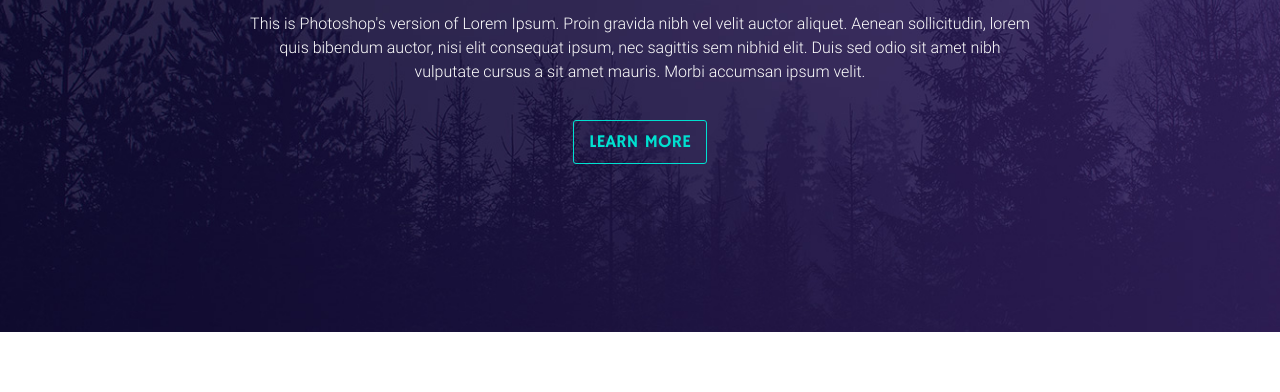
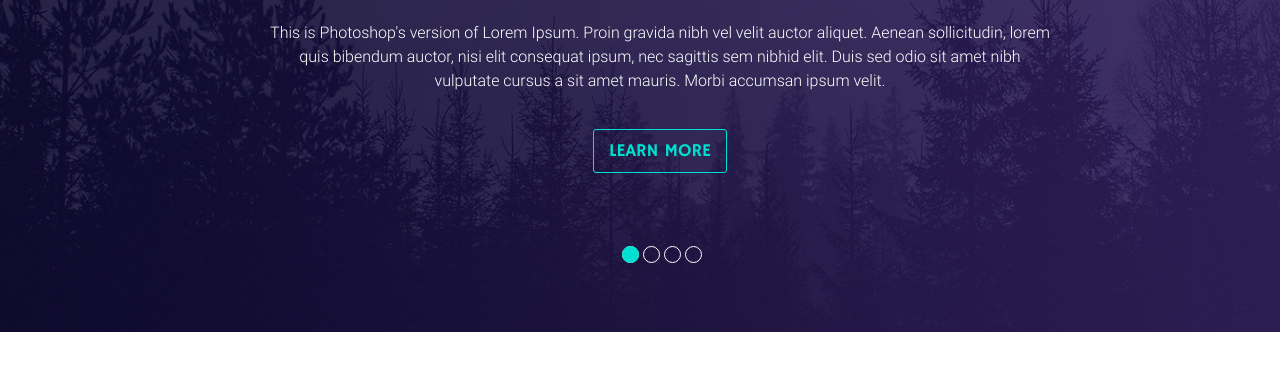
Before and after one commit to Orynik/Tajam-Landing, a plain HTML site: page index.html in a window 1280 px wide. Shown: the part 308-700 px from the top of the page. Drawn offline with Linux system fonts and the light colour scheme.

Commit message:
Added slider for header

```diff
--- a/css/style.css
+++ b/css/style.css
@@ -180,16 +180,21 @@ a.active:focus{
 
 .content{
     position: relative;
-
     display: flex;
     flex-direction: column;
     justify-content: center;
     align-items: center;
     width: 900px;
-    height: 574px;
+    height: 560px;
     margin: 0 auto;
-
+    transition: all 0.5s ease-in-out;
     color: #fff;
+    opacity: 0;
+    visibility: hidden;
+    -webkit-transition: all 0.5s ease-in-out;
+    -moz-transition: all 0.5s ease-in-out;
+    -ms-transition: all 0.5s ease-in-out;
+    -o-transition: all 0.5s ease-in-out;
 }
 
 .content h1{
@@ -213,6 +218,69 @@ a.active:focus{
     width: 58px;
 
     color: #00e0d0;
+}
+
+.slider li {
+    position: absolute;
+
+}
+.slider input {
+    display: none;
+}
+
+.slider label {
+    position: absolute;
+    bottom: 70px;
+    left: 0px;
+    z-index: 10;
+
+    display: block;
+    width: 15px;
+    height: 15px;
+    border: 1px solid #fff;
+    border-radius: 100%;
+
+    transition: all .5s ease;
+    -webkit-transition: all .5s ease-in-out;
+    -moz-transition: all .5s ease;
+    -ms-transition: all .5s ease;
+    -o-transition: all .5s ease;
+
+    background-color: transparent;
+
+    cursor: pointer;
+}
+
+.slider li:nth-child(1) label {
+    left: 412px;
+}
+.slider li:nth-child(2) label {
+    left: 433px;
+}
+.slider li:nth-child(3) label {
+    left: 454px;
+}
+.slider li:nth-child(4) label {
+    left: 475px;
+}
+
+.slider li input:checked ~ .content{
+    opacity: 1;
+    visibility: visible;
+}
+
+.slider li input:checked ~ label::before{
+    content: "";
+    position: absolute;
+    z-index: 15;
+    left: -1px;
+    top: -1px;
+
+    width: 17px;
+    height: 17px;
+    border-radius:50%;
+
+    background: #00e0d0;
 }
 
 /* About us */
--- a/index.html
+++ b/index.html
@@ -28,20 +28,63 @@
                     <li class="navigation-item"><a href="#contact">CONTACT</a></li>
                 </ul>
             </nav>
-            <section class = "header-slider">
-                <div class="slider-viewport">
-                    <div class = "slide">
+        </div>
+        <div class = "wrapper">
+            <ul class="slider">
+                <li>
+                    <input type="radio" id="slide1" name="slide" checked>
+                    <label for="slide1"></label>
                     <div class = "content">
-                            <H1>We Are Awesome Creative Agency</H1>
+                        <H1>We Are Awesome Creative Agency.</H1>
                         <hr>
                         <p>This is Photoshop's version  of Lorem Ipsum. Proin gravida nibh vel velit auctor aliquet. Aenean sollicitudin, lorem <br>
                         quis bibendum auctor, nisi elit consequat ipsum, nec sagittis sem nibhid elit. Duis sed odio sit amet nibh<br>
                         vulputate cursus a sit amet mauris. Morbi accumsan ipsum velit.</p>
                         <a class = "button" href = "#about-us">LEARN MORE</a>
                     </div>
+                </li>
+                <li>
+                    <input type="radio" id="slide2" name="slide">
+                    <label for="slide2"></label>
+                    <div class = "content">
+                        <H1>Long, expensive,Meticulously.</H1>
+                        <hr>
+                        <p>Lorem ipsum dolor sit amet consectetur adipisicing elit.<br>
+                        Porro enim earum repudiandae nam. Tempore eaque expedita, dignissimos<br>
+                        veniam officiis ullam rerum voluptate repellendus sint dolore debitis<br>
+                        illum exercitationem consequuntur nemo?</p>
+                        <a class = "button" href = "#about-us">LEARN MORE</a>
                     </div>
+                </li>
+                <li>
+                    <input type="radio" id="slide3" name="slide">
+                    <label for="slide3"></label>
+                    <div class = "content">
+                        <H1>Only the night, only hardcore.</H1>
+                        <hr>
+                        <p>Lorem ipsum dolor sit amet consectetur adipisicing elit.<br>
+                            Porro enim earum repudiandae nam. Tempore eaque expedita, dignissimos<br>
+                            veniam officiis ullam rerum voluptate repellendus sint dolore debitis<br>
+                            illum exercitationem consequuntur nemo?, impedit fugit neque modi qui explicabo excepturi assumenda maxime autem,<br>
+                            culpa error! Delectus reprehenderit maiores molestiae! Adipisci, sed quo vitae illo ad odio esse libero nulla.</p>
+                        <a class = "button" href = "#about-us">LEARN MORE</a>
                     </div>
-            </section>
+                </li>
+                <li>
+                    <input type="radio" id="slide4" name="slide">
+                    <label for="slide4"></label>
+                    <div class = "content">
+                        <H1>We do it best.</H1>
+                        <hr>
+                        <p>This is Photoshop's version  of Lorem Ipsum. Proin gravida nibh vel velit auctor aliquet. Aenean sollicitudin, lorem <br>
+                        quis bibendum auctor, nisi elit consequat ipsum, nec sagittis sem nibhid elit. Duis sed odio sit amet nibh<br>
+                        illum exercitationem consequuntur nemo?, impedit fugit neque modi qui explicabo excepturi assumenda maxime autem,<br>
+                            culpa error! Delectus reprehenderit maiores molestiae! Adipisci, sed quo vitae illo ad odio esse libero nulla.
+                        vulputate cursus a sit amet mauris. Morbi accumsan ipsum velit.</p>
+                        <a class = "button" href = "#about-us">LEARN MORE</a>
+                    </div>
+                </li>
+            </ul>
         </div>
     </header>
     <main>
@@ -210,7 +253,6 @@
             </section>
             <section class = "review" id = "review">
                 <h2 class = "visually-hidden">review</h2>
-                <!-- TO DO: Added slider and more reviewer -->
                 <div class = "reviewer-text">
                     This is Photoshop's version  of Lorem Ipsum. Proin gravida nibh vel velit auctor aliquet. Aenean<br>
                     sollicitudin, lorem quis bibendum auctor, nisi elit consequat ipsum, nec sagittis sem nibh id elit. Duis<br>
```
Lines whose indentation alone changed are shown as unchanged.
